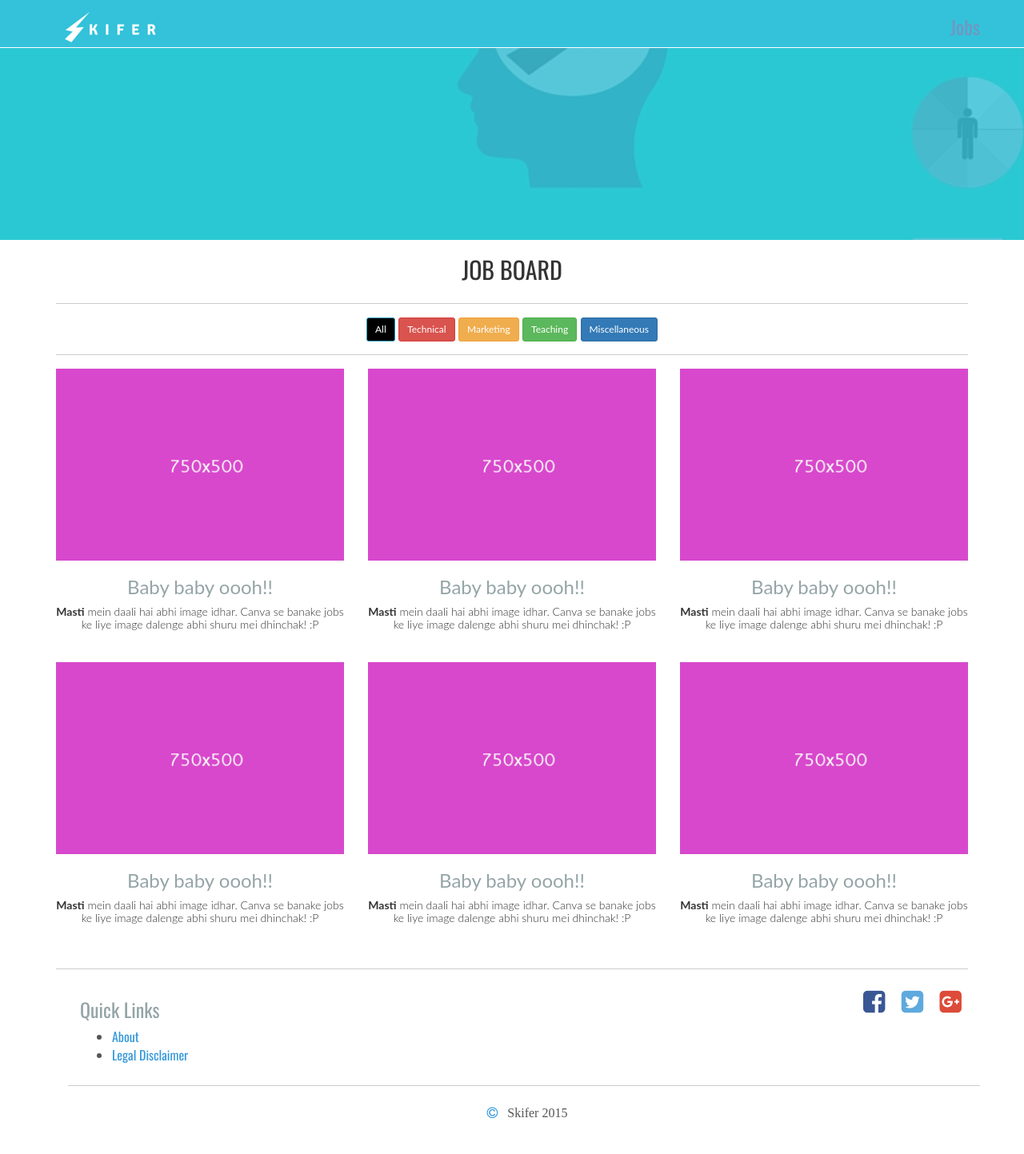
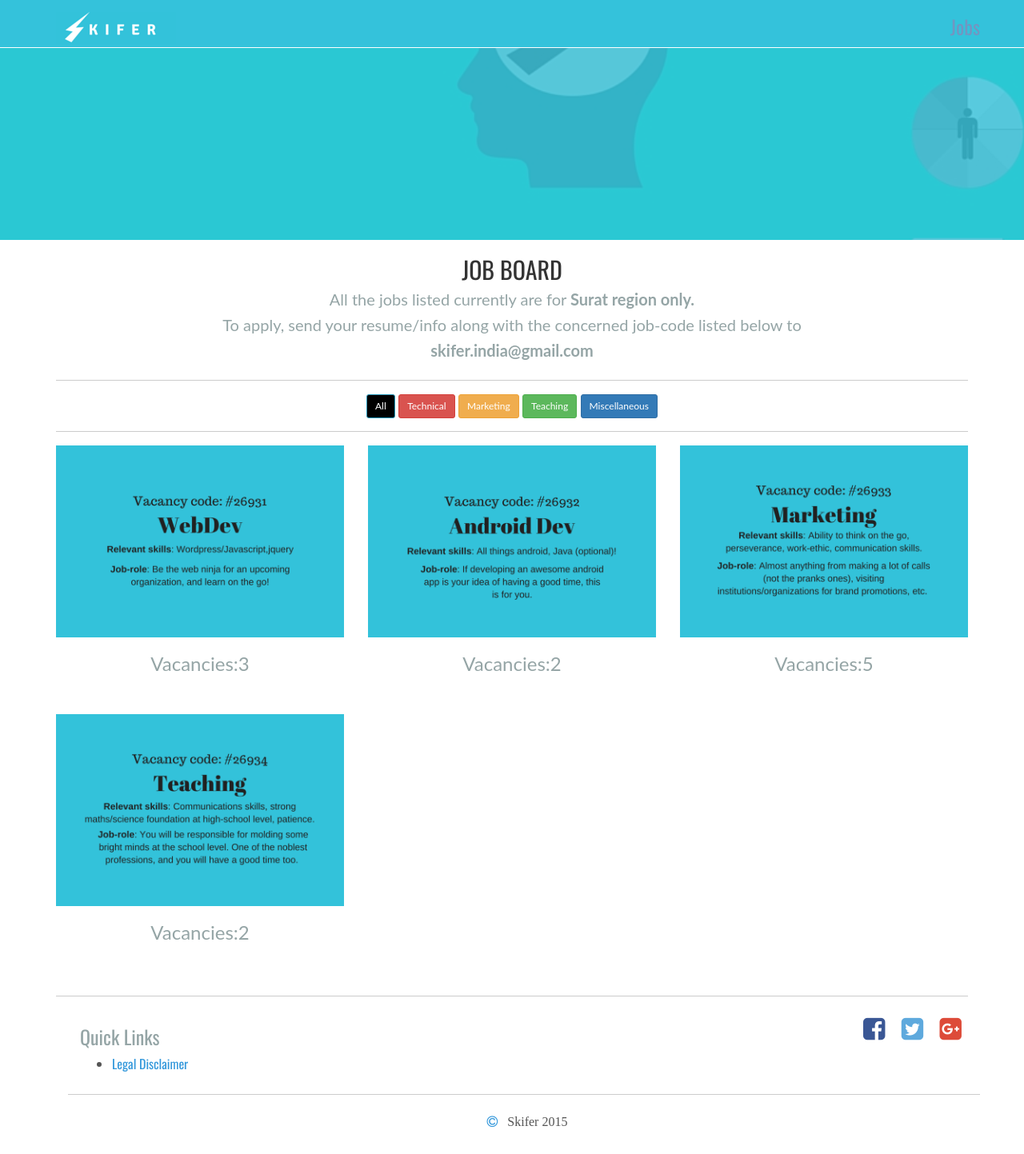
Before and after one commit to analyticalmonk/skifer_code, a Django app: template templates/jobs.html in a window 1280 px wide. Shown: the whole page at 80% size. Before the commit the page ends 1399 px from the top, so only its background shows below. Run offline with Django 3.2, Linux system fonts and the light colour scheme; the template is opened without the code that fills it, so the values that code supplies are empty; some libraries are stand-ins or nearby versions.

Commit message:
Modified the navbar on share, legal and landing page. Listed jobs page on landing page.

```diff
--- a/templates/flatty_landing.html
+++ b/templates/flatty_landing.html
@@ -45,11 +45,13 @@
             <span class="icon-bar"></span>
             <span class="icon-bar"></span>
             <span class="icon-bar"></span>
+            <span class="icon-bar"></span>
           </button>
           <a class="navbar-brand" href="./"><img src="{%static './img/skiferlogo.png'%}"/><!-- <b>KIFER</b> --></a>
         </div>
         <div class="navbar-collapse collapse">
           <ul class="nav navbar-nav navbar-right">
+          	<li><a href="/jobs" style= "font-family:Signika"><strong>Part-time Jobs</strong></a></li>
           	<li><a href="#Details" style= "font-family:Signika">Our purpose</a></li>
           	<li><a href="#logo" style= "font-family:Signika">!!Design our logo!!</a></li>
             <li><a href="#register" style= "font-family:Signika">Join the wagon!</a></li>
@@ -256,7 +258,7 @@
 		<div class = "col-md-4">
             <h3 style = "font-family: Oswald">Quick Links</h3>
             <ul style = "font-family: Oswald">
-              <li><a href="#Details">About</a></li>
+              <!-- <li><a href="#Details">About</a></li> -->
               <li><a href="/legal">Legal Disclaimer</a></li>
             </ul>
         </div>
--- a/templates/jobs.html
+++ b/templates/jobs.html
@@ -96,6 +96,9 @@
         <div class="row text-center">
             <div class="col-md-8 col-md-offset-2 col-sm-8 col-sm-offset-2">
                 <h2 style = "font-family:Oswald">JOB BOARD</h2>
+                <h4>All the jobs listed currently are for <strong>Surat region only.</strong></h4>
+                <h4>To apply, send your resume/info along with the concerned job-code listed below to</h4>
+                <h4><strong>skifer.india@gmail.com</strong></h4>
             </div>
 
         </div>
@@ -106,85 +109,62 @@
                 <hr />
                 <div class="caegories">
                     <a href="#"  data-filter="*" class="active btn btn-info btn-sm">All</a>
-                    <a href="#" data-filter=".html" class="btn btn-danger btn-sm">Technical</a>
-                    <a href="#" data-filter=".css" class="btn btn-warning btn-sm">Marketing</a>
-                    <a href="#" data-filter=".code" class="btn btn-success btn-sm" >Teaching</a>
-                    <a href="#" data-filter=".script" class="btn btn-primary btn-sm" >Miscellaneous</a>
+                    <a href="#" data-filter=".technical" class="btn btn-danger btn-sm">Technical</a>
+                    <a href="#" data-filter=".marketing" class="btn btn-warning btn-sm">Marketing</a>
+                    <a href="#" data-filter=".teaching" class="btn btn-success btn-sm" >Teaching</a>
+                    <a href="#" data-filter=".miscellaneous" class="btn btn-primary btn-sm" >Miscellaneous</a>
                     <hr />
                 </div>
             </div>
         </div>
         <div class="row text-center" id="portfolio-div">
 
-            <div class="col-md-4 col-sm-4 html">
+            <div class="col-md-4 col-sm-4 technical">
                  <!-- Just pass categories name in to the divs to make it in that category ( for ex: this is of html category) -->
 
 
-                <a class="fancybox-media" title="Image Title Goes Here" href="{%static './img/image.jpg'%}">
+                <a class="fancybox-media" title="Skifer Jobs" href="{%static './img/vacancy1.png'%}">
                     <!-- Path for image to open -->
 
-                    <img src="{%static './img/image.jpg'%}" class="img-responsive " alt="" />
+                    <img src="{%static './img/vacancy1.png'%}" class="img-responsive " alt="" />
                     <!-- Path for image to display -->
                 </a>
 
-                <h3>Baby baby oooh!!</h3>
-                <h5><strong>Masti</strong> mein daali hai abhi image idhar. Canva se banake jobs ke liye image dalenge abhi shuru mei dhinchak! :P</h5>
+                <h3>Vacancies:3</h3>
+                <h5></h5>
             </div>
-            <div class="col-md-4 col-sm-4 css">
-                <a class="fancybox-media" title="Image Title Goes Here" href="{%static './img/image.jpg'%}">
+            <div class="col-md-4 col-sm-4 technical">
+                <a class="fancybox-media" title="Skifer Jobs" href="{%static './img/vacancy2.png'%}">
                     <!-- Path for image to open -->
 
-                    <img src="{%static './img/image.jpg'%}" class="img-responsive " alt="" />
+                    <img src="{%static './img/vacancy2.png'%}" class="img-responsive " alt="" />
                     <!-- Path for image to display -->
                 </a>
 
-                <h3>Baby baby oooh!!</h3>
-                <h5><strong>Masti</strong> mein daali hai abhi image idhar. Canva se banake jobs ke liye image dalenge abhi shuru mei dhinchak! :P</h5>
+                <h3>Vacancies:2</h3>
+                <h5></h5>
             </div>
-            <div class="col-md-4 col-sm-4 code">
+            <div class="col-md-4 col-sm-4 marketing">
 
-                <a class="fancybox-media" title="Image Title Goes Here" href="{%static './img/image.jpg'%}">
+                <a class="fancybox-media" title="Skifer Jobs" href="{%static './img/vacancy3.png'%}">
                     <!-- Path for image to open -->
 
-                    <img src="{%static './img/image.jpg'%}" class="img-responsive " alt="" />
+                    <img src="{%static './img/vacancy3.png'%}" class="img-responsive " alt="" />
                     <!-- Path for image to display -->
                 </a>
 
-                <h3>Baby baby oooh!!</h3>
-                <h5><strong>Masti</strong> mein daali hai abhi image idhar. Canva se banake jobs ke liye image dalenge abhi shuru mei dhinchak! :P</h5>
+                <h3>Vacancies:5</h3>
+                <h5></h5>
             </div>
-              <div class="col-md-4 col-sm-4 script">
-                <a class="fancybox-media" title="Image Title Goes Here" href="{%static './img/image.jpg'%}">
+              <div class="col-md-4 col-sm-4 teaching">
+                <a class="fancybox-media" title="Skifer Jobs" href="{%static './img/vacancy4.png'%}">
                     <!-- Path for image to open -->
 
-                    <img src="{%static './img/image.jpg'%}" class="img-responsive " alt="" />
+                    <img src="{%static './img/vacancy4.png'%}" class="img-responsive " alt="" />
                     <!-- Path for image to display -->
                 </a>
-                <h3>Baby baby oooh!!</h3>
-                <h5><strong>Masti</strong> mein daali hai abhi image idhar. Canva se banake jobs ke liye image dalenge abhi shuru mei dhinchak! :P</h5>
-            </div>
-            <div class="col-md-4 col-sm-4 html script">
-                <a class="fancybox-media" title="Image Title Goes Here" href="{%static './img/image.jpg'%}">
-                    <!-- Path for image to open -->
-
-                    <img src="{%static './img/image.jpg'%}" class="img-responsive " alt="" />
-                    <!-- Path for image to display -->
-                </a>
-
-                <h3>Baby baby oooh!!</h3>
-                <h5><strong>Masti</strong> mein daali hai abhi image idhar. Canva se banake jobs ke liye image dalenge abhi shuru mei dhinchak! :P</h5>
-            </div>
-            <div class="col-md-4 col-sm-4 css code">
-
-                <a class="fancybox-media" title="Image Title Goes Here" href="{%static './img/image.jpg'%}">
-                    <!-- Path for image to open -->
-
-                    <img src="{%static './img/image.jpg'%}" class="img-responsive " alt="" />
-                    <!-- Path for image to display -->
-                </a>
-
-                <h3>Baby baby oooh!!</h3>
-                <h5><strong>Masti</strong> mein daali hai abhi image idhar. Canva se banake jobs ke liye image dalenge abhi shuru mei dhinchak! :P</h5>
+                <h3>Vacancies:2</h3>
+                <h5></h5>
             </div>
         </div>
          <!-- FILTER PORTFOLIO END -->
@@ -198,7 +178,7 @@
     <div class = "col-md-4">
             <h3 style = "font-family: Oswald">Quick Links</h3>
             <ul style = "font-family: Oswald">
-              <li><a href="/#Details">About</a></li>
+              <!-- <li><a href="/#Details">About</a></li> -->
               <li><a href="/legal">Legal Disclaimer</a></li>
             </ul>
         </div>
--- a/templates/legal.html
+++ b/templates/legal.html
@@ -82,7 +82,7 @@
     <div class = "col-md-4">
             <h3 style = "font-family: Oswald">Quick Links</h3>
             <ul style = "font-family: Oswald">
-              <li><a href="/#Details">About</a></li>
+              <!-- <li><a href="/#Details">About</a></li> -->
               <li><a href="/legal">Legal Disclaimer</a></li>
             </ul>
         </div>
```
Also changed, not shown: templates/share.html (+9 -5 lines), static/static_dirs/img/vacancy1.png (added), static/static_dirs/img/vacancy2.png (added), static/static_dirs/img/vacancy3.png (added), static/static_dirs/img/vacancy4.png (added), 5 other files.
